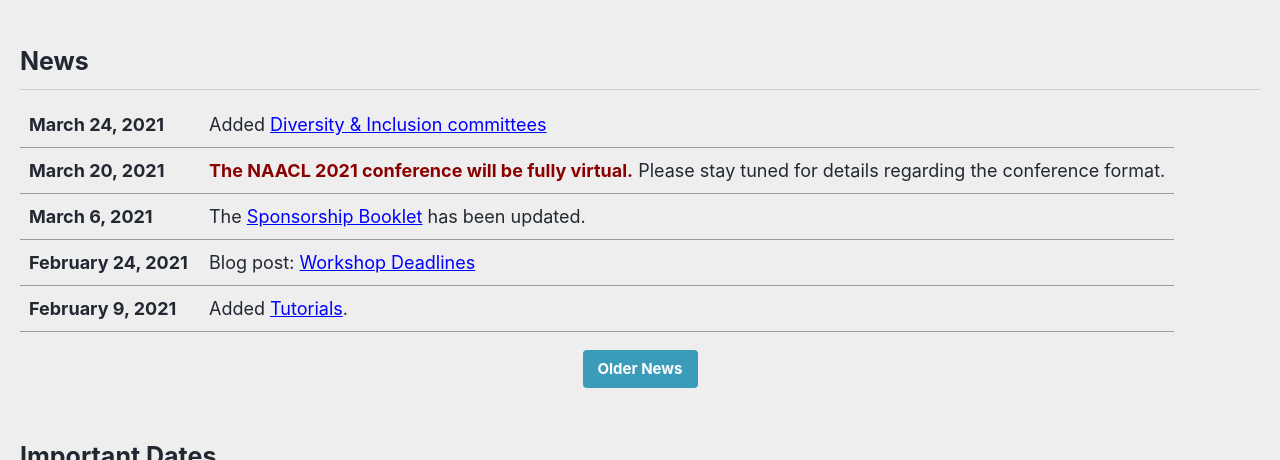
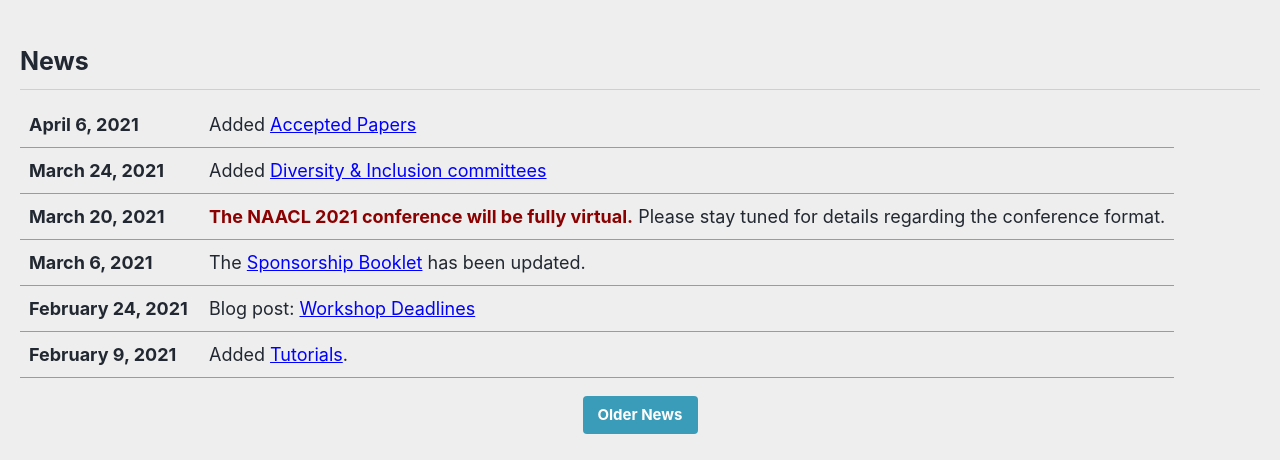
Before and after one commit to naacl-org/naacl-2021-website, a Jekyll site: the page built from _pages/home.md, in a window 1280 px wide and 900 px high, cut to the strip 440-900 px from the top of the window. Built offline with Jekyll 4.4.1, drawn with Linux system fonts in a browser that asks for light colours; cached includes are drawn as plain includes; nearby versions of some CDN libraries; comment, search, counter and statistics services are not loaded.

Commit message:
Add news about having added Accepted Papers

```diff
--- a/_pages/home.md
+++ b/_pages/home.md
@@ -15,6 +15,7 @@
 .news-table tr td:nth-child(1) { font-weight: bold; width: 10em; }
 </style>
 
+| April 6, 2021 | Added [Accepted Papers](/program/accepted/)
 | March 24, 2021 | Added [Diversity & Inclusion committees](/committees/diversity-inclusion/)
 | March 20, 2021 | <strong style="color:darkred;">The NAACL 2021 conference will be fully virtual.</strong> Please stay tuned for details regarding the conference format.
 | March 6, 2021 | The [Sponsorship Booklet](/sponsors/) has been updated.
```
